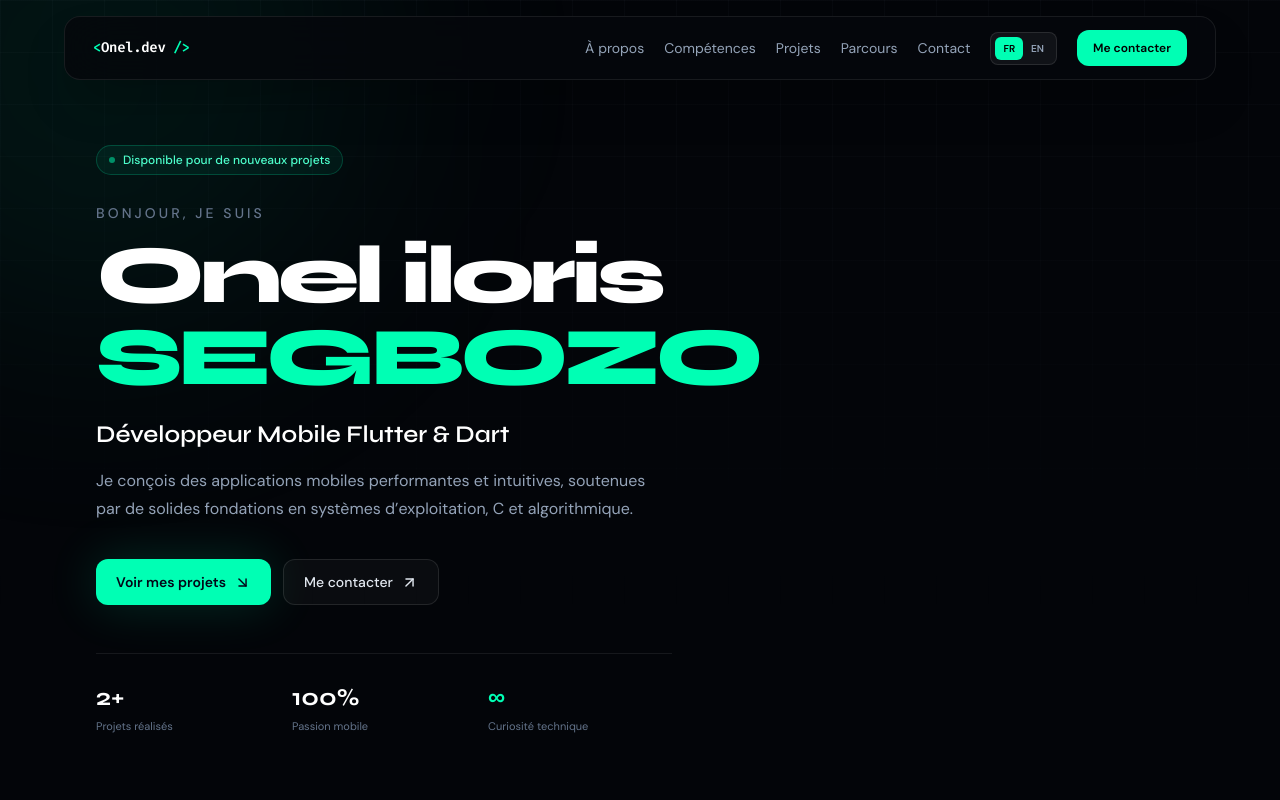
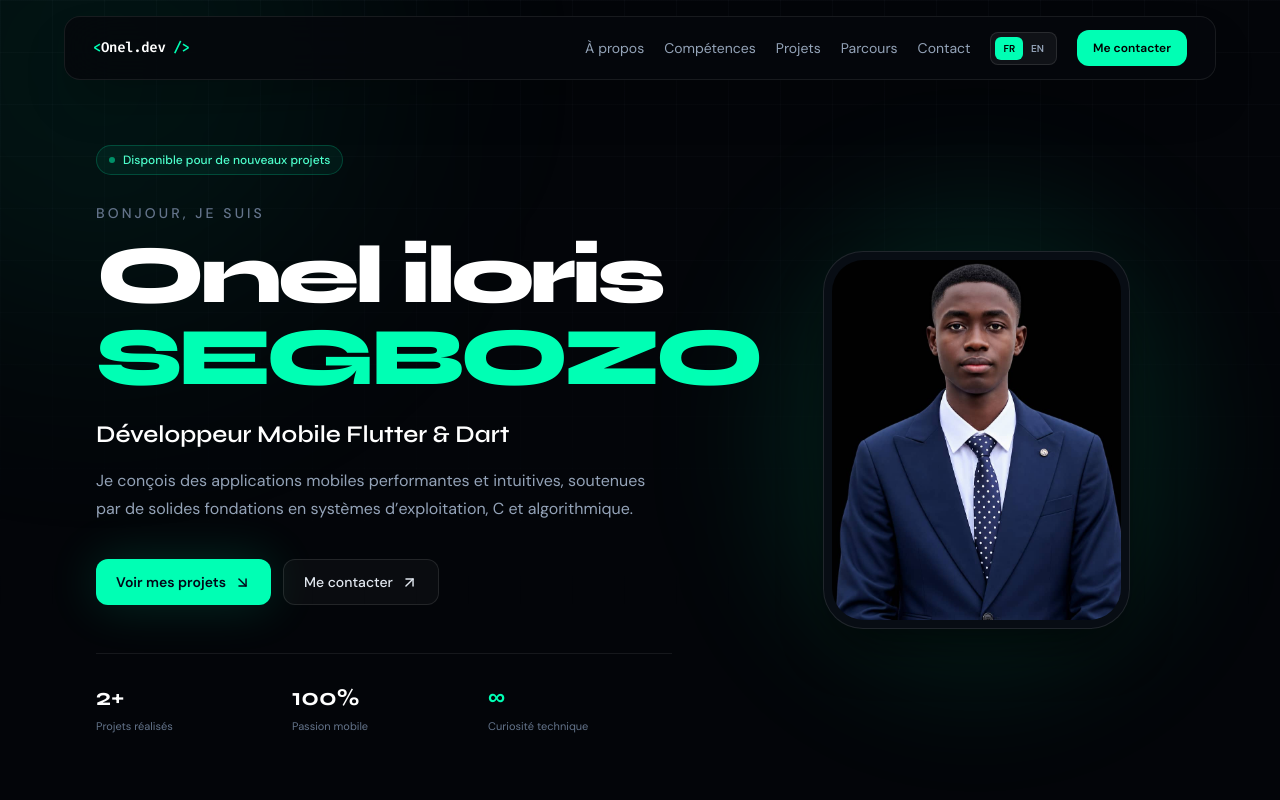
Before and after one commit to Onel7/portfolio, a React (Vite) app: page / in a window 1280 px wide. Shown: the top 800 px of the page. Built offline with nearby package versions, Linux system fonts and the light colour scheme.

Commit message:
Replace hero code card with profile photo

```diff
--- a/src/components/Hero.jsx
+++ b/src/components/Hero.jsx
@@ -1,4 +1,5 @@
-import { ArrowDownRight, ArrowUpRight, Cpu, Smartphone } from 'lucide-react'
+import { ArrowDownRight, ArrowUpRight } from 'lucide-react'
+import profilePhoto from '../assets/onel-segbozo-profile.jpg'
 
 export default function Hero() {
   return (
@@ -16,14 +17,10 @@ export default function Hero() {
           </div>
           <div className="mt-12 grid max-w-xl grid-cols-3 gap-3 border-t border-white/[0.08] pt-7"><div><b className="font-display text-2xl text-white">2+</b><p className="mt-1 text-[11px] text-slate-500">Projets réalisés</p></div><div><b className="font-display text-2xl text-white">100%</b><p className="mt-1 text-[11px] text-slate-500">Passion mobile</p></div><div><b className="font-display text-2xl text-cyan-400">∞</b><p className="mt-1 text-[11px] text-slate-500">Curiosité technique</p></div></div>
         </div>
-        <div className="hero-enter-delay relative hidden lg:block">
-          <div className="absolute -inset-12 rounded-full bg-cyan-400/[0.07] blur-3xl" />
-          <div className="glass relative mx-auto w-[350px] animate-float rounded-[36px] p-3 shadow-2xl shadow-black/60">
-            <div className="code-window overflow-hidden rounded-[27px] border border-white/[0.06] bg-[#080d14]">
-              <div className="flex items-center justify-between border-b border-white/[0.06] px-5 py-4"><div className="flex gap-1.5"><span className="h-2 w-2 rounded-full bg-rose-400/70"/><span className="h-2 w-2 rounded-full bg-amber-400/70"/><span className="h-2 w-2 rounded-full bg-emerald-400/70"/></div><Smartphone size={15} className="text-cyan-400" /></div>
-              <div className="space-y-5 p-6 font-mono text-[12px] leading-6"><p><span className="text-violet-400">class</span> <span className="text-cyan-300">MobileEngineer</span> {'{'}</p><p className="pl-4 text-slate-500">// Build. Measure. Optimize.</p><p className="pl-4"><span className="text-violet-400">final</span> stack = [<br/><span className="pl-5 text-emerald-300">'Flutter'</span>, <span className="text-emerald-300">'Dart'</span>,<br/><span className="pl-5 text-emerald-300">'Core Systems'</span><br/>];</p><p className="pl-4"><span className="text-violet-400">bool</span> get ready =&gt; <span className="text-amber-300">true</span>;</p><p>{'}'}</p></div>
-              <div className="mx-5 mb-5 flex items-center gap-3 rounded-xl border border-cyan-400/10 bg-cyan-400/[0.04] p-4"><span className="rounded-lg bg-cyan-400/10 p-2 text-cyan-400"><Cpu size={18}/></span><div><p className="text-xs font-medium text-white">System status</p><p className="mt-0.5 font-mono text-[10px] text-emerald-400">● READY TO BUILD</p></div></div>
-            </div>
+        <div className="hero-enter-delay relative mx-auto w-full max-w-[420px] lg:block">
+          <div className="absolute -inset-12 rounded-full bg-cyan-400/[0.10] blur-3xl" />
+          <div className="relative overflow-hidden rounded-[40px] border border-white/10 bg-[#080d14] p-2 shadow-2xl shadow-black/60 transition duration-500 hover:-translate-y-2 hover:border-cyan-400/30 hover:shadow-[0_30px_90px_rgba(0,255,180,.12)]">
+            <img src={profilePhoto} alt="Portrait professionnel de Onel iloris SEGBOZO" className="aspect-[4/5] w-full rounded-[32px] object-cover object-top" fetchPriority="high" />
           </div>
         </div>
       </div>
```
Also changed, not shown: src/assets/onel-segbozo-profile.jpg (added).
